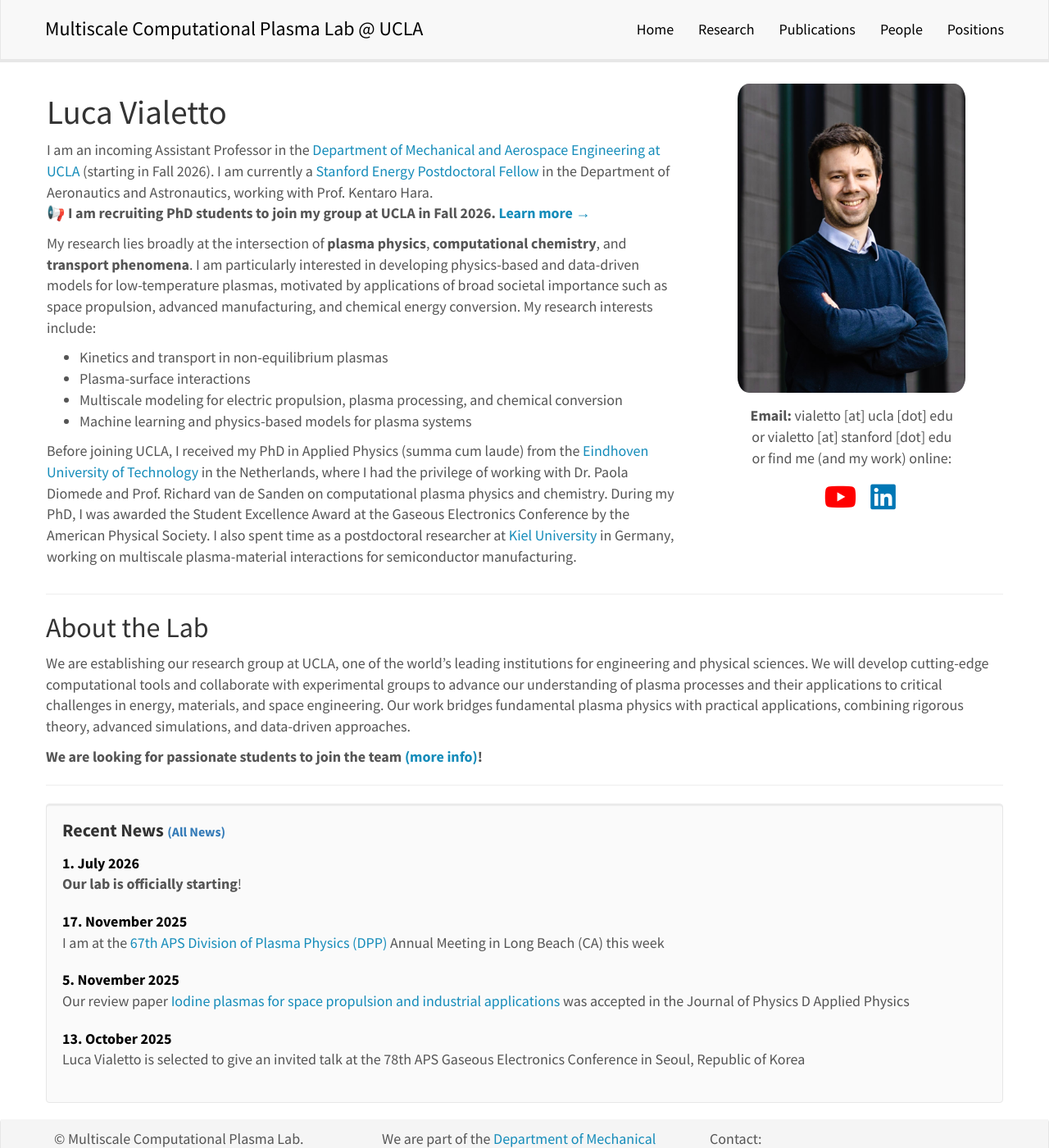
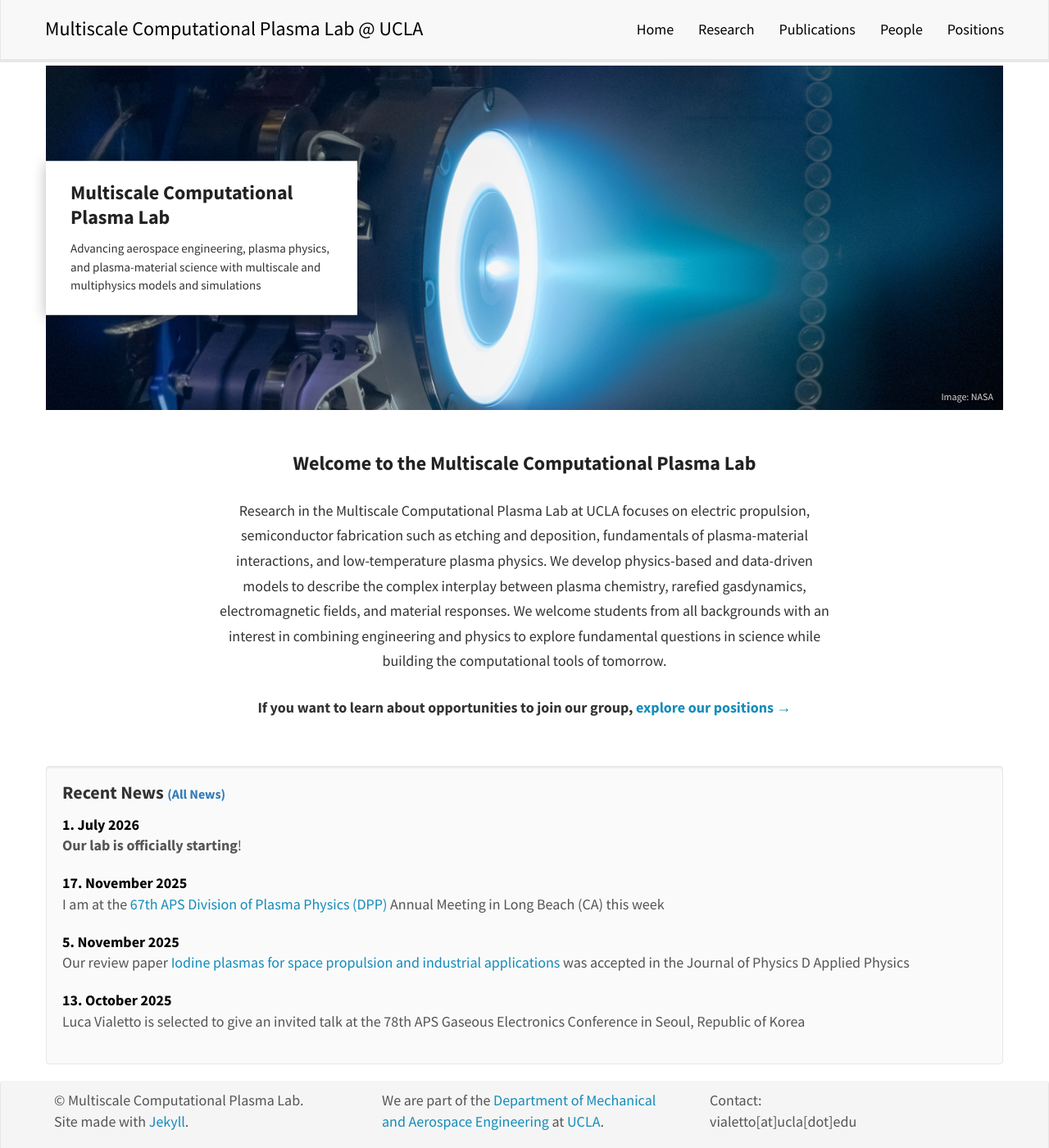
Before and after one commit to vialetto/vialettolab, a Jekyll site: the page built from _pages/home.md, in a window 1280 px wide and 1400 px high. Shown: the whole window at 82% size. Built offline with Jekyll 4.4.1, drawn with Linux system fonts in a browser that asks for light colours; nearby versions of some CDN libraries; a style sheet for code colours, icons or effects is not loaded.

Commit message:
Update homepage
New homepage is now completely updated with changes in the layout. A main image includes a plasma thruster, a description of the group research activities is included.

```diff
--- a/_pages/home.md
+++ b/_pages/home.md
@@ -6,47 +6,48 @@ sitemap: false
 permalink: /
 ---
 
-<div class="row">
-<div class="col-sm-8">
+<style>
+#homeid h1 { display: none; }
+.home-hero {
+  position: relative; height: 420px; margin: 10px 0 45px 0;
+  background-color: #14141f;
+  background-image: url("{{ site.url }}{{ site.baseurl }}/images/research-propulsion.jpg");
+  background-size: cover; background-position: center;
+}
+.home-hero-box { position: absolute; top: 50%; left: 0; transform: translateY(-50%); background: #fff; padding: 24px 30px; max-width: 380px; box-shadow: 0 3px 16px rgba(0,0,0,0.28); }
+.home-hero-box .home-hero-title { margin: 0 0 12px 0; font-weight: bold; font-size: 24px; color: #222; line-height: 1.25; }
+.home-hero-credit { position: absolute; bottom: 8px; right: 12px; margin: 0; color: rgba(255,255,255,0.85); font-size: 12px; text-shadow: 0 1px 2px rgba(0,0,0,0.7); }
+.home-hero-box p { margin: 0; font-size: 15px; line-height: 1.5; color: #333; }
+.home-welcome { max-width: 760px; margin: 0 auto 55px auto; text-align: center; }
+.home-welcome .home-welcome-title { font-weight: bold; font-size: 24px; margin: 0 0 22px 0; color: #222; }
+.home-welcome p { font-size: 18px; line-height: 1.7; color: #333; }
+.home-cta { margin-top: 26px; }
+@media (max-width: 768px) {
+  .home-hero { height: auto; padding: 200px 0 0 0; }
+  .home-hero-box { position: static; transform: none; max-width: none; box-shadow: none; }
+}
+</style>
 
-# Luca Vialetto
+<div class="home-hero">
 
-I am an incoming Assistant Professor in the [Department of Mechanical and Aerospace Engineering at UCLA](https://www.mae.ucla.edu/) (starting in Fall 2026). I am currently a [Stanford Energy Postdoctoral Fellow](https://energypostdoc.stanford.edu/) in the Department of Aeronautics and Astronautics, working with Prof. Kentaro Hara.
-**📢 I am recruiting PhD students to join my group at UCLA in Fall 2026. <a href="{{ site.url }}{{ site.baseurl }}/positions">Learn more →</a>**
+<div class="home-hero-box">
 
-My research lies broadly at the intersection of **plasma physics**, **computational chemistry**, and **transport phenomena**. I am particularly interested in developing physics-based and data-driven models for low-temperature plasmas, motivated by applications of broad societal importance such as space propulsion, advanced manufacturing, and chemical energy conversion. My research interests include:
+<p class="home-hero-title">Multiscale Computational Plasma Lab</p>
 
-- Kinetics and transport in non-equilibrium plasmas
-- Plasma-surface interactions
-- Multiscale modeling for electric propulsion, plasma processing, and chemical conversion
-- Machine learning and physics-based models for plasma systems
-
-Before joining UCLA, I received my PhD in Applied Physics (summa cum laude) from the [Eindhoven University of Technology](https://www.tue.nl/en/) in the Netherlands, where I had the privilege of working with Dr. Paola Diomede and Prof. Richard van de Sanden on computational plasma physics and chemistry. During my PhD, I was awarded the Student Excellence Award at the Gaseous Electronics Conference by the American Physical Society. I also spent time as a postdoctoral researcher at [Kiel University](https://www.uni-kiel.de/en/) in Germany, working on multiscale plasma-material interactions for semiconductor manufacturing.
+<p>Advancing aerospace engineering, plasma physics, and plasma-material science with multiscale and multiphysics models and simulations</p>
 
 </div>
 
-<div class="col-sm-4" style="text-align: center;">
-<img src="{{ site.url }}{{ site.baseurl }}/images/bio-pic.jpg" class="img-responsive" width="80%" style="border-radius: 5%; margin-top: 10px; margin-left: auto; margin-right: auto;" />
+<p class="home-hero-credit">Image: NASA</p>
 
-<p style="margin-top: 15px;"><strong>Email:</strong> vialetto [at] ucla [dot] edu<br />
-or vialetto [at] stanford [dot] edu<br />
-or find me (and my work) online:</p>
-
-<div style="font-size: 35px; margin-top: 10px;">
-<a href="https://scholar.google.com/citations?user=AT0Mxd8AAAAJ&hl=en" target="_blank" title="Google Scholar"><i class="ai ai-google-scholar" style="color: #4285F4;"></i></a>
-<a href="https://www.researchgate.net/profile/Luca-Vialetto" target="_blank" title="ResearchGate" style="margin-left: 10px;"><i class="ai ai-researchgate" style="color: #00D0B1;"></i></a>
-<a href="https://www.youtube.com/@breakdownpodcast" target="_blank" title="YouTube" style="margin-left: 10px;"><i class="fab fa-youtube" style="color: #FF0000;"></i></a>
-<a href="https://www.linkedin.com/in/luca-vialetto/" target="_blank" title="LinkedIn" style="margin-left: 10px;"><i class="fab fa-linkedin" style="color: #0077B5;"></i></a>
-</div>
-</div>
 </div>
 
----
+<div class="home-welcome">
 
-## About the Lab
+<p class="home-welcome-title">Welcome to the Multiscale Computational Plasma Lab</p>
 
-We are establishing our research group at UCLA, one of the world's leading institutions for engineering and physical sciences. We will develop cutting-edge computational tools and collaborate with experimental groups to advance our understanding of plasma processes and their applications to critical challenges in energy, materials, and space engineering. Our work bridges fundamental plasma physics with practical applications, combining rigorous theory, advanced simulations, and data-driven approaches.
+<p>Research in the Multiscale Computational Plasma Lab at UCLA focuses on electric propulsion, semiconductor fabrication such as etching and deposition, fundamentals of plasma-material interactions, and low-temperature plasma physics. We develop physics-based and data-driven models to describe the complex interplay between plasma chemistry, rarefied gasdynamics, electromagnetic fields, and material responses. We welcome students from all backgrounds with an interest in combining engineering and physics to explore fundamental questions in science while building the computational tools of tomorrow.</p>
 
-**We are looking for passionate students to join the team [(more info)]({{ site.url }}{{ site.baseurl }}/positions)!**
+<p class="home-cta"><strong>If you want to learn about opportunities to join our group, <a href="{{ site.url }}{{ site.baseurl }}/positions">explore our positions &rarr;</a></strong></p>
 
----
+</div>
```
Also changed, not shown: images/research-plasma.jpg (added), images/research-propulsion.jpg (added), images/research-semiconductor.jpg (added), 1 other file.
